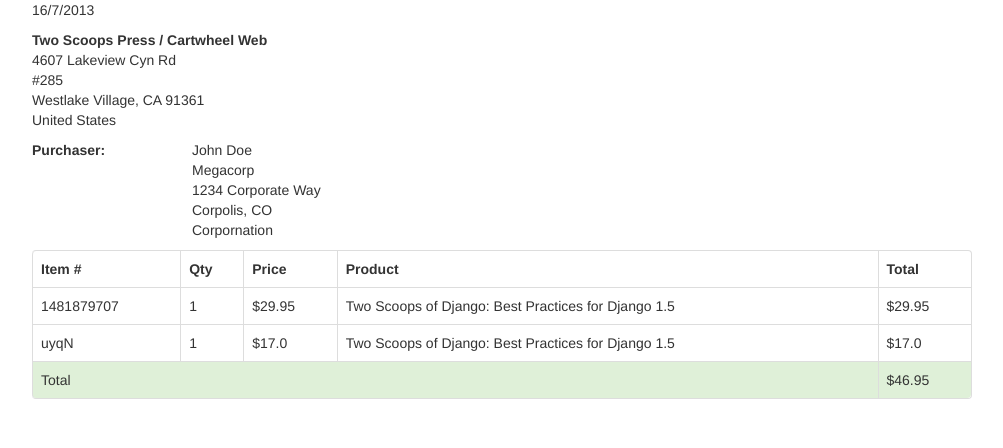
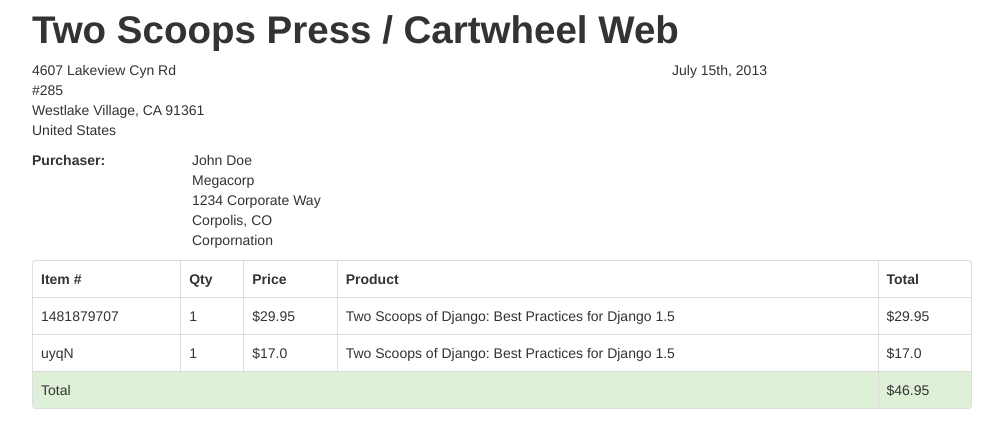
Before and after one commit to pydanny/receiptify, a plain HTML site: page output/receipts/index.html in a window 1280 px wide. Shown: the whole page, without its empty margins (138-1141 px from the left). Drawn offline with nearby package versions, Linux system fonts and the light colour scheme.

Commit message:
bam. done

```diff
--- a/output/receipts/index.html
+++ b/output/receipts/index.html
@@ -5,6 +5,7 @@
     <meta name="viewport" content="width=device-width, initial-scale=1.0">
     <!-- Bootstrap -->
     <link href="/css/bootstrap.min.css" rel="stylesheet" media="screen">
+    <link rel="stylesheet" type="text/css" media="print" href="/css/bootstrap.min.css">
 </head>
 <body>
 
@@ -14,16 +15,23 @@
 
 <div class="container">
 
+    <div class="row">
+        <div class="span12">
+            <h1>Two Scoops Press / Cartwheel Web</h1>
+        </div>
+    </div>
 
     <div class="row">
-        <div class="span12">
-            <p>16/7/2013</p>
-            <p><strong>Two Scoops Press / Cartwheel Web</strong><br />
+        <div class="span8">
+            <p>
             4607 Lakeview Cyn Rd<br />
             #285<br />
             Westlake Village, CA 91361<br />
             United States<br />
             </p>
+        </div>
+        <div class="span4 pull-right">
+            <p>July 15th, 2013</p>
         </div>
     </div>
 
```
Also changed, not shown: input/base.html (+1 -0 lines), input/receipts.html (+10 -3 lines), output/base/index.html (+1 -0 lines).
